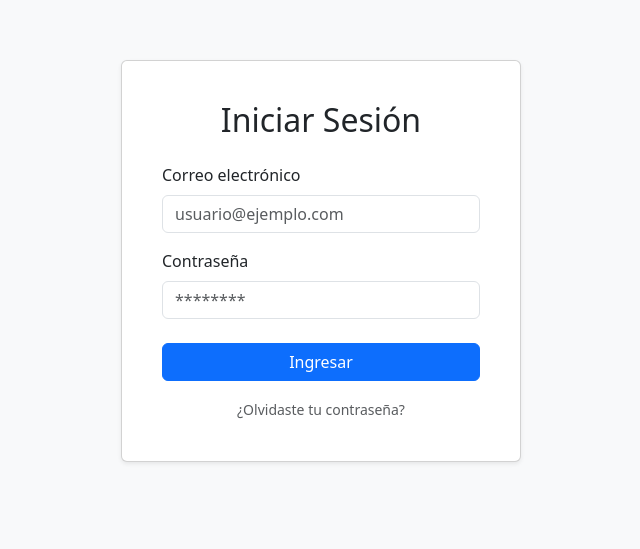
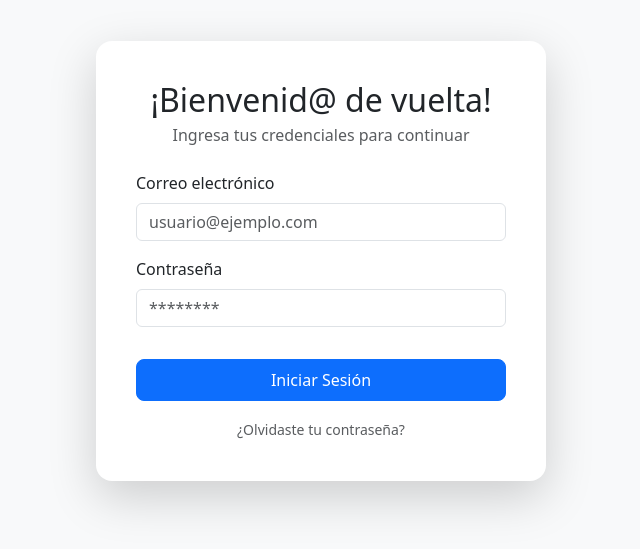
Before and after one commit to fati868/sistema-de-rentabilidad-frontend-, a React (Create React App) app: page /login in a window 1280 px wide. Shown: the part 139-688 px from the top of the page, without its empty margins (319-959 px from the left). Built offline with nearby package versions, Linux system fonts and the light colour scheme.

Commit message:
instalación y uso d sweetalert, modificaciones estilos en login

```diff
--- a/package.json
+++ b/package.json
@@ -14,6 +14,7 @@
     "react-dom": "^19.2.5",
     "react-router-dom": "^7.14.2",
     "react-scripts": "5.0.1",
+    "sweetalert2": "^11.26.24",
     "web-vitals": "^2.1.4"
   },
   "scripts": {
--- a/src/pages/auth/Login.jsx
+++ b/src/pages/auth/Login.jsx
@@ -1,6 +1,7 @@
 import React, { useState } from "react";
 import "bootstrap/dist/css/bootstrap.min.css";
 import { login } from "../../services/authService"; // Servicio de login
+import Swal from "sweetalert2";
 
 const Login = () => {
   const [formData, setFormData] = useState({
@@ -37,7 +38,10 @@ const Login = () => {
       localStorage.setItem("token", data.token);
       localStorage.setItem("user", JSON.stringify(data.user));
 
-      alert("¡Inicio de sesión exitoso!");
+      Swal.fire({
+        title: "¡Inicio de sesión exitoso!",
+        icon: "success",
+      });
 
       // Redireccionar según rol
       if (data.user.rol === "admin") {
@@ -56,13 +60,18 @@ const Login = () => {
   };
 
   return (
-    <div className="container d-flex justify-content-center align-items-center vh-100 bg-light">
+    <div className="container-fluid d-flex justify-content-center align-items-center vh-100 bg-light">
       <div
-        className="card p-4 shadow-sm"
-        style={{ width: "100%", maxWidth: "400px" }}
+        className="card p-4 shadow-lg border-0 rounded-4"
+        style={{ width: "100%", maxWidth: "450px" }}
       >
         <div className="card-body">
-          <h2 className="card-title text-center mb-4">Iniciar Sesión</h2>
+          <h2 className="card-title text-center mb-2">
+            ¡Bienvenid@ de vuelta!
+          </h2>
+          <p class="card-subtitle text-center mb-4 text-body-secondary">
+            Ingresa tus credenciales para continuar
+          </p>
 
           {/* Mostrar mensaje de error si existe */}
           {error && <div className="alert alert-danger small">{error}</div>}
@@ -96,10 +105,10 @@ const Login = () => {
 
             <button
               type="submit"
-              className="btn btn-primary w-100 mt-2"
+              className="btn btn-primary w-100 mt-3 py-2 rounded-3"
               disabled={loading}
             >
-              {loading ? "Ingresando..." : "Ingresar"}
+              {loading ? "Ingresando..." : "Iniciar Sesión"}
             </button>
           </form>
 
```
Also changed, not shown: 1 other file (tests, documents, lock files or other folders).
